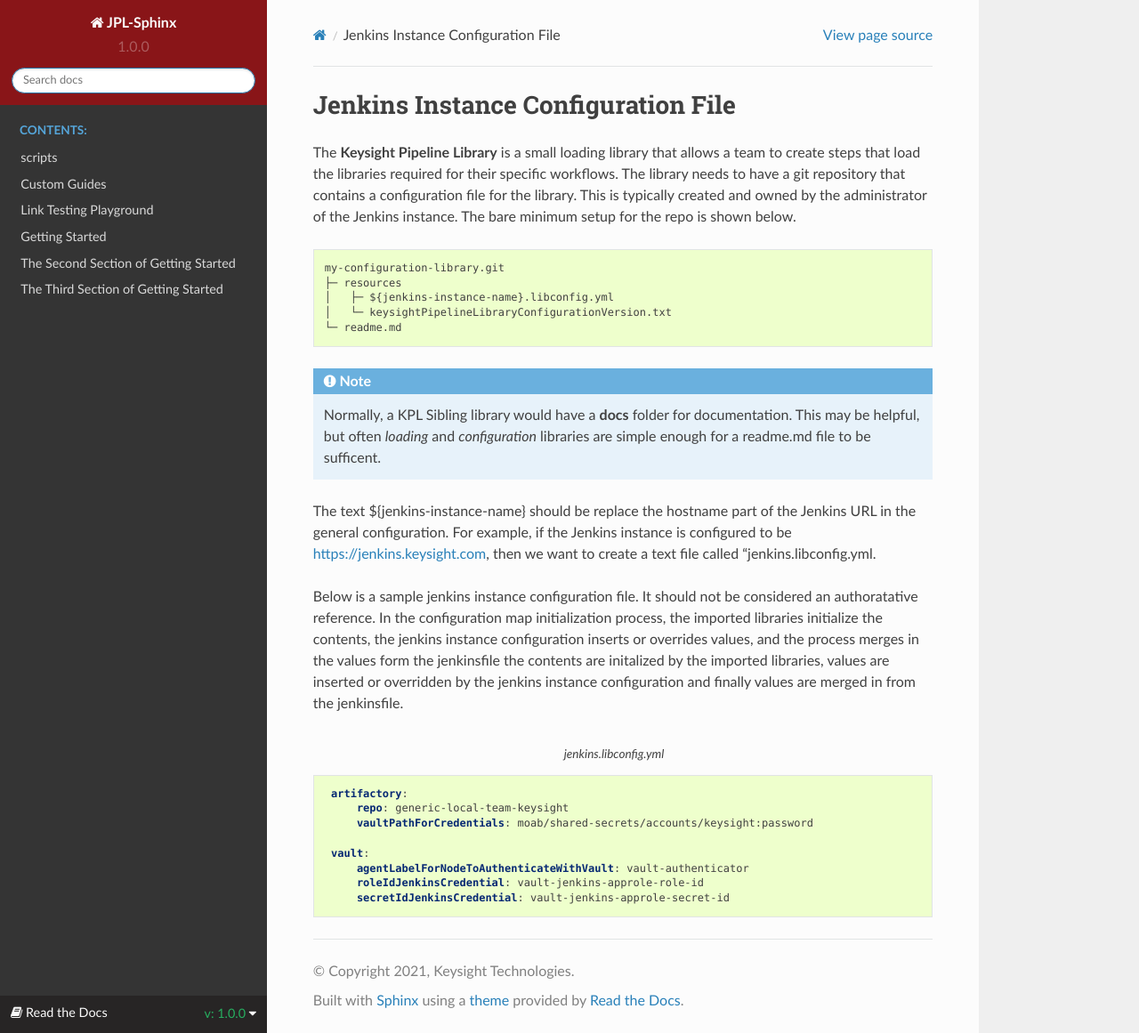
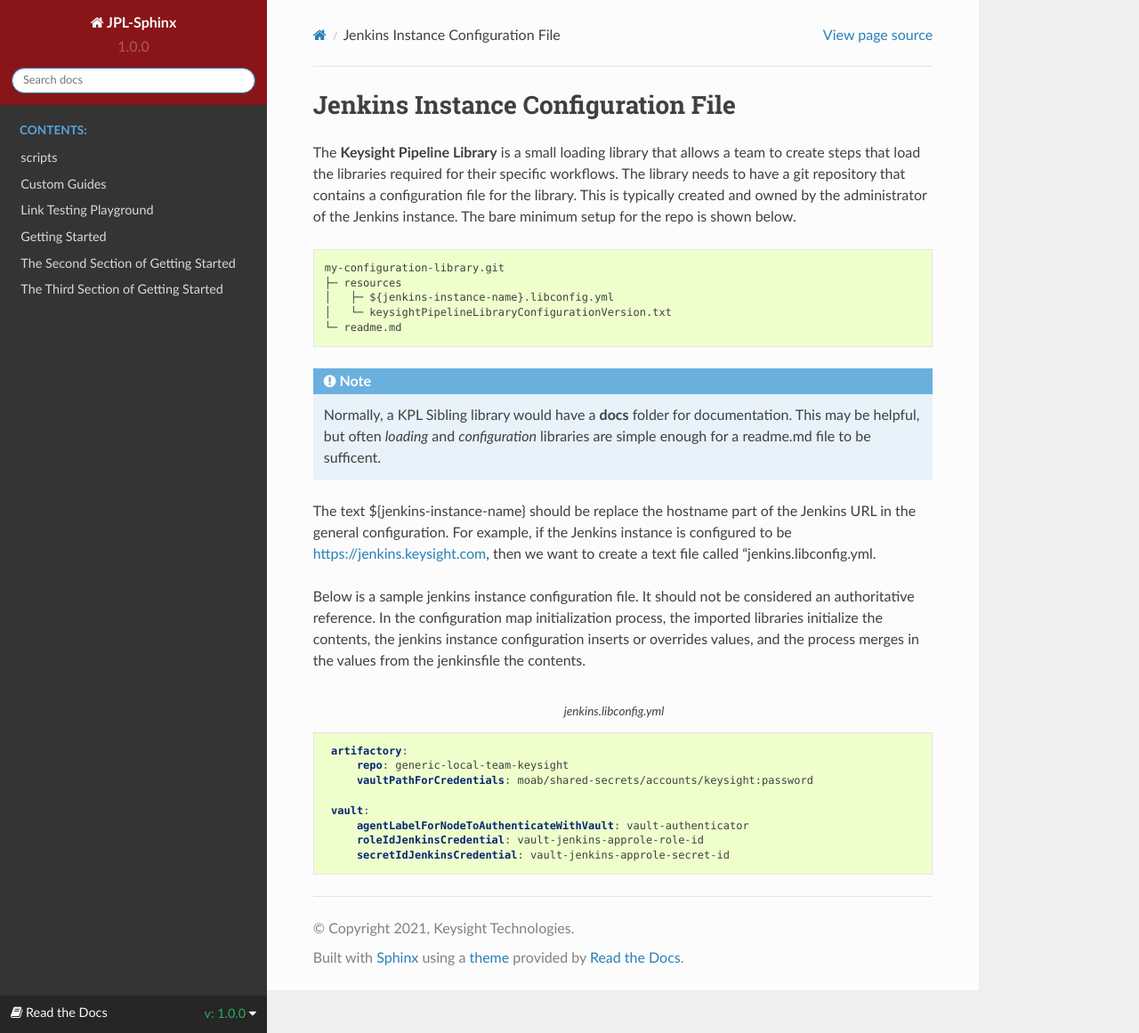
Before and after one commit to Keysight/jpl-sphinx, a Sphinx documentation site: the page built from docs/custom/kpl-setup-and-configuration/02-jenkins-instance-configuration.rst, in a window 1280 px wide and 1161 px high. Shown: the whole window at 89% size. Built offline with Sphinx 7.4.7 and the Read the Docs theme 2.0.0, drawn with Linux system fonts in a browser that asks for light colours.

Commit message:
02 jenkins edits

```diff
--- a/docs/custom/kpl-setup-and-configuration/02-jenkins-instance-configuration.rst
+++ b/docs/custom/kpl-setup-and-configuration/02-jenkins-instance-configuration.rst
@@ -29,13 +29,10 @@ is configured to be https://jenkins.keysight.com, then we want to create a
 text file called "jenkins.libconfig.yml.
 
 Below is a sample jenkins instance configuration file. It should not be
-considered an authoratative reference. In the configuration map initialization process,
+considered an authoritative reference. In the configuration map initialization process,
 the imported libraries initialize the contents, the jenkins instance configuration inserts
-or overrides values, and the process merges in the values form the jenkinsfile
-the contents are
-initalized by the imported libraries, values are inserted or overridden by the
-jenkins instance configuration and finally values are merged in from the
-jenkinsfile.
+or overrides values, and the process merges in the values from the jenkinsfile
+the contents.
 
 .. code-block:: yaml
   :caption: jenkins.libconfig.yml
```
